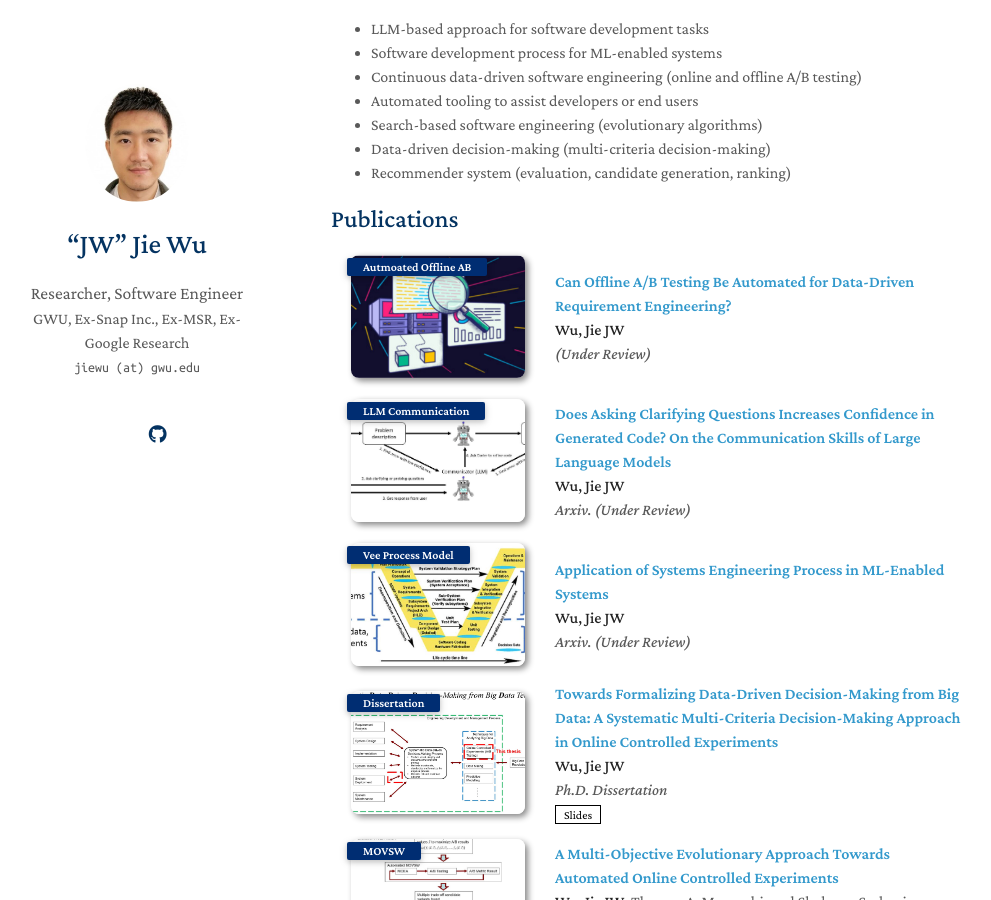
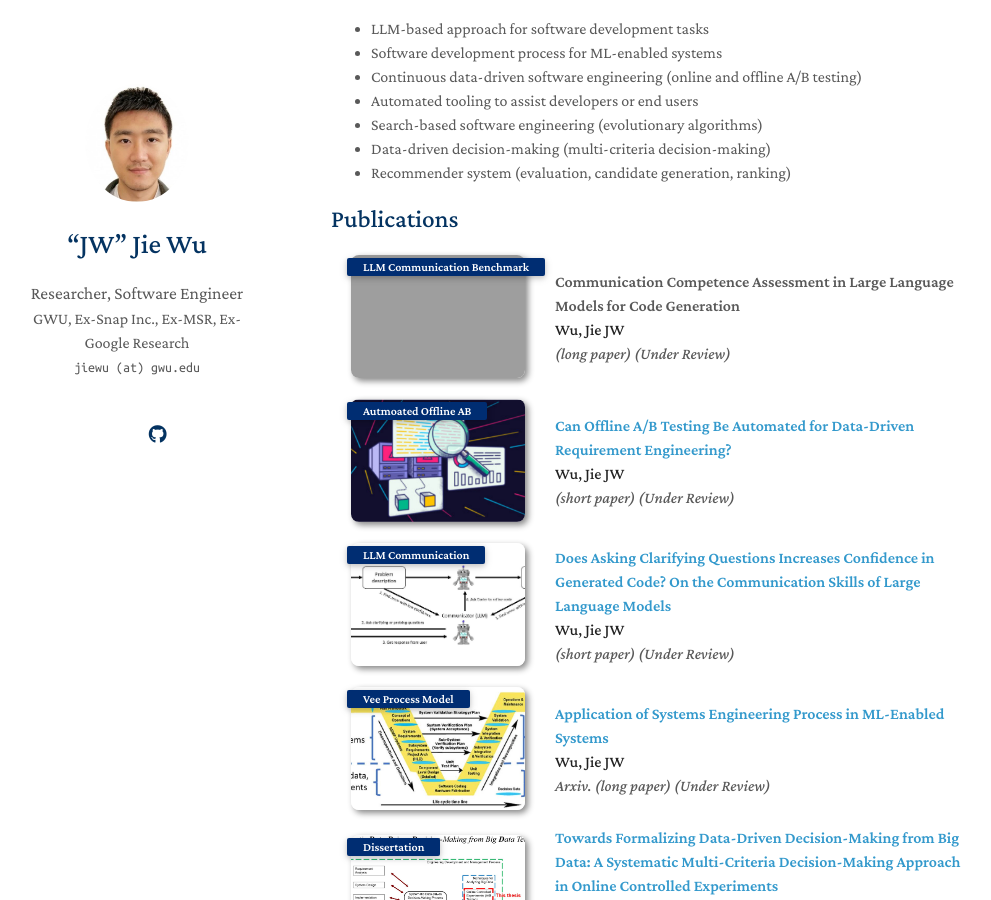
Before and after one commit to yaoyao-liu/minimal-light, a Jekyll site: the page built from index.md, in a window 1280 px wide and 900 px high, scrolled down 686 px. Shown: the whole window, without its empty margins (139-1130 px from the left). Built offline with Jekyll 4.4.1, drawn with Linux system fonts in a browser that asks for light colours; nearby versions of some CDN libraries; a style sheet for code colours, icons or effects is not loaded; our own code applies the rules of GitHub Pages for plain Markdown files; grey boxes are pictures that could not be loaded.

Commit message:
Update publications.md

```diff
--- a/_includes/publications.md
+++ b/_includes/publications.md
@@ -2,6 +2,20 @@
 
 <div class="publications">
 <ol class="bibliography">
+
+<li>
+<div class="pub-row">
+  <div class="col-sm-3 abbr" style="position: relative;padding-right: 15px;padding-left: 15px;">
+    <img src="assets/img/llm_communication_method.png" class="teaser img-fluid z-depth-1">
+    <abbr class="badge">LLM Communication Benchmark</abbr>
+  </div>
+  <div class="col-sm-9" style="position: relative;padding-right: 15px;padding-left: 20px;">
+    <div class="title"> Communication Competence Assessment in Large Language Models for Code Generation </div>
+    <div class="author"><strong>Wu, Jie JW</strong></div>
+    <div class="periodical"><em>(long paper) (Under Review)</em></div>
+  </div>
+</div>
+</li>
 
 <li>
 <div class="pub-row">
@@ -12,7 +26,7 @@
   <div class="col-sm-9" style="position: relative;padding-right: 15px;padding-left: 20px;">
     <div class="title"><a href="https://jie-jw-wu.github.io/assets/Automated%20Offline%20AB%20Testing.pdf">Can Offline A/B Testing Be Automated for Data-Driven Requirement Engineering? </a> </div>
     <div class="author"><strong>Wu, Jie JW</strong></div>
-    <div class="periodical"><em> (Under Review)</em></div>
+    <div class="periodical"><em> (short paper) (Under Review)</em></div>
   </div>
 </div>
 </li>
@@ -26,7 +40,7 @@
   <div class="col-sm-9" style="position: relative;padding-right: 15px;padding-left: 20px;">
     <div class="title"><a href="https://arxiv.org/pdf/2308.13507.pdf">Does Asking Clarifying Questions Increases Confidence in Generated Code? On the Communication Skills of Large Language Models </a> </div>
     <div class="author"><strong>Wu, Jie JW</strong></div>
-    <div class="periodical"><em>Arxiv. (Under Review)</em></div>
+    <div class="periodical"><em>(short paper) (Under Review)</em></div>
   </div>
 </div>
 </li>
@@ -40,7 +54,7 @@
   <div class="col-sm-9" style="position: relative;padding-right: 15px;padding-left: 20px;">
     <div class="title"><a href="https://arxiv.org/pdf/2308.05381.pdf">Application of Systems Engineering Process in ML-Enabled Systems</a> </div>
     <div class="author"><strong>Wu, Jie JW</strong></div>
-    <div class="periodical"><em>Arxiv. (Under Review)</em></div>
+    <div class="periodical"><em>Arxiv. (long paper) (Under Review)</em></div>
   </div>
 </div>
 </li>
```
